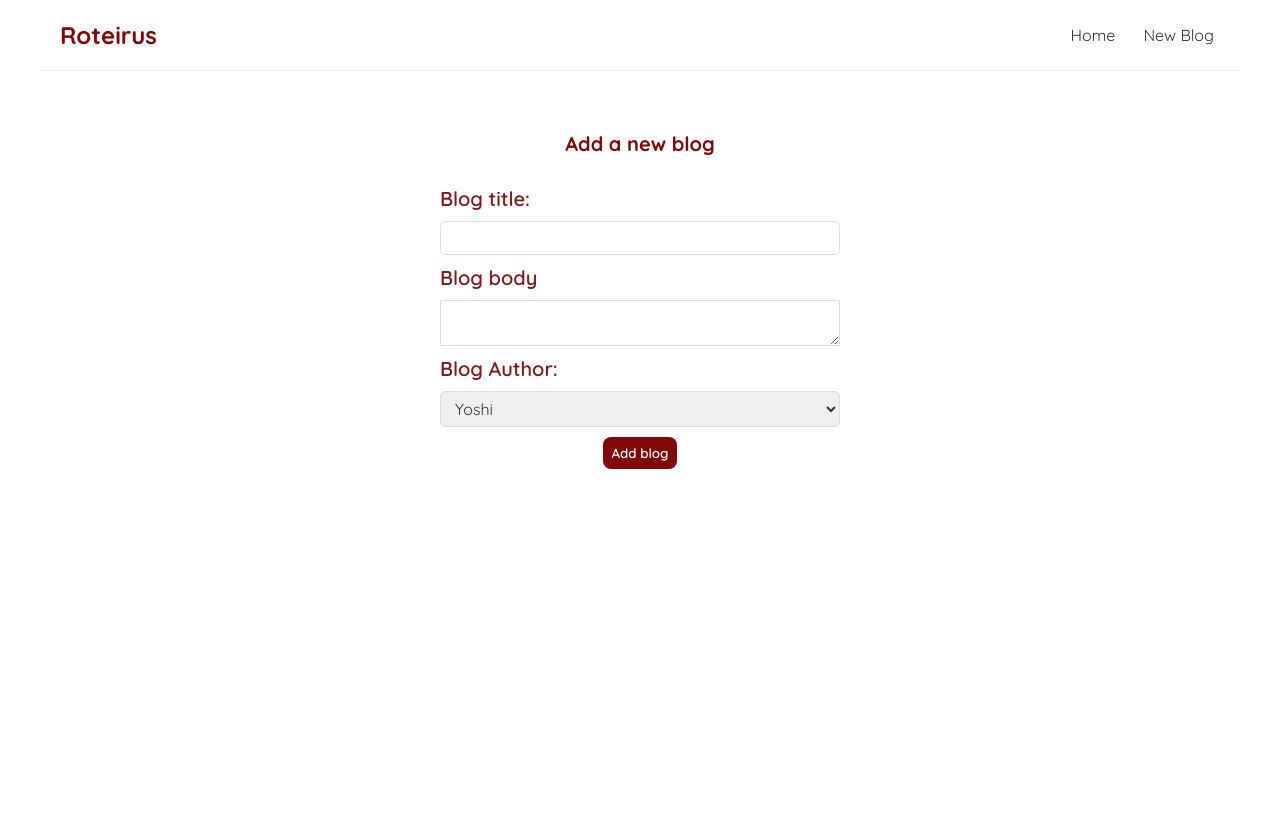
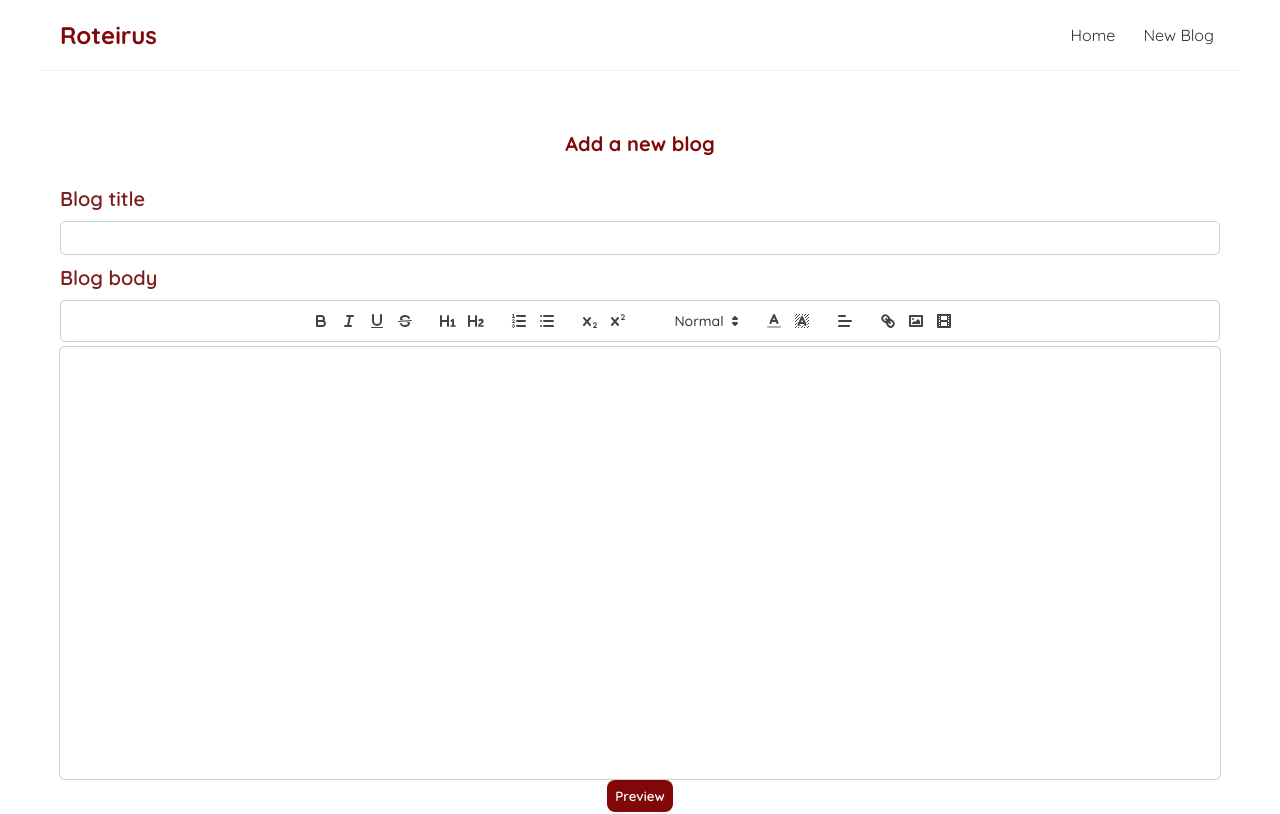
Before and after one commit to IsraExe/blog-roteirus, a React (Create React App) app: page /create in a window 1280 px wide. Shown: the top 814 px of the page. Built offline with nearby package versions, Linux system fonts and the light colour scheme.

Commit message:
Initial development of Input Component

```diff
--- a/data/db.json
+++ b/data/db.json
@@ -20,7 +20,7 @@
     },
     {
       "title": "A revoada",
-      "content": "Teste",
+      "content": "<p class=\"ql-align-right\">Teste</p>",
       "author": "Mario",
       "id": 4
     },
@@ -38,7 +38,7 @@
     },
     {
       "title": "Teste",
-      "content": "teste",
+      "content": "<p>bnvbnvnbvnvbnbnvbnvnbv</p>",
       "author": "Yoshi",
       "id": 7
     },
@@ -50,9 +50,33 @@
     },
     {
       "title": "Nova mudança",
-      "content": "<p>Agora tudo está funcionando como deveria</p>",
+      "content": "<p>nbvnbvnbvnbvvb</p>",
       "author": "Yoshi",
       "id": 9
+    },
+    {
+      "title": "Editando com novo layout",
+      "content": "<p>Está funcionando?</p>",
+      "author": "Yoshi",
+      "id": 10
+    },
+    {
+      "title": "Testing",
+      "content": "<p>fdsfsfdsf</p>",
+      "author": "Yoshi",
+      "id": 11
+    },
+    {
+      "title": "fsfds",
+      "content": "<p>fdsfdsfds</p>",
+      "author": "Yoshi",
+      "id": 12
+    },
+    {
+      "title": "nvb",
+      "content": "<p>ggfh</p>",
+      "author": "",
+      "id": 13
     }
   ]
 }
--- a/package.json
+++ b/package.json
@@ -3,6 +3,7 @@
   "version": "0.1.0",
   "private": true,
   "dependencies": {
+    "draft-js": "^0.11.7",
     "react": "^18.2.0",
     "react-dom": "^18.2.0",
     "react-icons": "^4.8.0",
--- /dev/null
+++ b/src/components/ReactQuillEditor/ReactQuillEditor.jsx
@@ -0,0 +1,37 @@
+import { useState, useEffect } from 'react';
+import ReactQuill from 'react-quill';
+import './reactQuillEditor.css';
+import 'react-quill/dist/quill.snow.css';
+
+const modules = {
+
+  toolbar: [
+    ['bold', 'italic', 'underline', 'strike'],        // toggled buttons
+
+    [{ 'header': 1 }, { 'header': 2 }],               // custom button values
+    [{ 'list': 'ordered' }, { 'list': 'bullet' }],
+    [{ 'script': 'sub' }, { 'script': 'super' }],      // superscript/subscript
+
+    [{ 'size': ['small', false, 'large', 'huge'] }],  // custom dropdown
+
+    [{ 'color': [] }, { 'background': [] }],          // dropdown with defaults from theme
+    [{ 'align': [] }],
+    ['link', 'image', 'video'],
+
+  ],
+
+}
+
+const ReactQuillEditor = ({ data = '', getContent }) => {
+  const [content, setContent] = useState(data.content);
+
+  useEffect(() => getContent(content), [getContent, content]);
+
+  return (
+    <div style={{ height: '30em' }}>
+      <ReactQuill defaultValue={content} modules={modules} theme='snow' onChange={setContent} style={{ height: '90%' }} />
+    </div>
+  )
+}
+
+export default ReactQuillEditor;
--- /dev/null
+++ b/src/components/ReactQuillEditor/reactQuillEditor.css
@@ -0,0 +1,14 @@
+.ql-toolbar {
+    border-radius: var(--radius-border-pattern-fields);
+    margin-bottom: 5px;
+}
+
+.ql-container {
+    border-radius: var(--radius-border-pattern-fields);
+    border: none!important;
+    box-shadow: 0 0 0 1px var(--border-color-fields);
+}
+
+.ql-container:focus-within  {
+    box-shadow: 0 0 0 2px var(--outline-color);
+}
--- a/src/index.css
+++ b/src/index.css
@@ -11,6 +11,7 @@
 
 :root {
   --primary-color: #810808;
+  --border-color-fields: rgb(207, 207, 201);
   --outline-color: #bbb4b4;
   --secondary-color: #b21313;
 
@@ -55,10 +56,9 @@ label {
 input {
   width: 100%;
   border-radius: var(--radius-border-pattern-fields);
-  border: 1px solid rgb(207, 207, 201);
+  border: 1px solid var(--border-color-fields);
   padding: 6px 10px;
   font-size: 16px;
-
 }
 
 input:focus,
@@ -69,8 +69,32 @@ select:focus {
 select {
   width: 100%;
   border-radius: var(--radius-border-pattern-fields);
-  border: 1px solid rgb(207, 207, 201);
+  border: 1px solid var(--border-color-fields);
   padding: 6px 10px;
   display: block;
   font-size: 16px;
 }
+
+/* Quill Styles */
+
+.ql-align-right {
+  text-align: right;
+}
+
+.ql-align-center {
+  text-align: center;
+}
+
+.ql-align-left {
+  text-align: left;
+}
+
+.ql-size-small {
+  font-size: 0.75em;
+}
+.ql-size-large {
+  font-size: 1.5em;
+}
+.ql-size-huge {
+  font-size: 2.5em
+}
--- a/src/pages/Create/Create.jsx
+++ b/src/pages/Create/Create.jsx
@@ -1,13 +1,26 @@
 import { useState } from "react";
 import { useNavigate } from "react-router-dom";
-import './create.css'
+import ReactQuillEditor from '../../components/ReactQuillEditor/ReactQuillEditor';
+import { ReactComponent as EditArticle } from '../../assets/icons/editArticle.svg';
+import Modal from '../../components/Modal/Modal';
+import './create.css';
 
 const Create = () => {
   const [title, setTitle] = useState('');
   const [content, setContent] = useState('');
-  const [author, setAuthor] = useState('Yoshi');
+  const [author, setAuthor] = useState('');
+  const [open, setOpen] = useState(false);
   const [isPending, setIsPending] = useState(false);
   const navigate = useNavigate();
+
+  const getContent = (data) => setContent(data);
+
+  const handlePreview = () => {
+    sessionStorage.setItem('content', content);
+    window.open('/preview', '_blank');
+  };
+
+  const closeModal = () => setOpen(false);
 
   const handleSubmit = async (e) => {
     e.preventDefault();
@@ -17,7 +30,9 @@ const Create = () => {
 
     await fetch('http://localhost:8000/blogs', {
       method: 'POST',
-      headers: { 'Content-Type': 'application/json' },
+      headers: {
+        'Content-Type': 'application/json'
+      },
       body: JSON.stringify(blog)
     })
     setIsPending(false);
@@ -30,29 +45,35 @@ const Create = () => {
     <div className="create">
       <h2> Add a new blog </h2>
       <form onSubmit={handleSubmit}>
-        <label>Blog title:</label>
+        <label>Blog title </label>
         <input
-          type="text"
+          type='text'
           required
-          value={title}
           onChange={(e) => setTitle(e.target.value)}
         />
+
         <label>Blog body</label>
-        <textarea
-          required
-          value={content}
-          onChange={(e) => setContent(e.target.value)}
-        ></textarea>
+
+        <div style={{ height: '30em' }}>
+          <ReactQuillEditor getContent={getContent} />
+        </div>
+
+        <button type='button' onClick={handlePreview}>Preview</button>
+
+        {open && (
+          <Modal handleSubmit={handleSubmit} closeModal={closeModal} icon={<EditArticle />} />
+        )
+        }
+
         <label>Blog Author:</label>
         <select
-          value={author}
           onChange={(e) => setAuthor(e.target.value)}
         >
-          <option value="Mario">Mario</option>
-          <option value="Yoshi">Yoshi</option>
+          <option value="" selected disabled>Please select an option</option>
+          <option value='Mario'>Mario</option>
+          <option value='Yoshi'>Yoshi</option>
         </select>
-        {!isPending && <button >Add blog</button>}
-        {isPending && <button disabled >Adding blog...</button>}
+        <button className="create_button_add"> {isPending ? 'Adding blog...' : 'Add blog'}</button>
       </form>
     </div>
   );
--- a/src/pages/Create/create.css
+++ b/src/pages/Create/create.css
@@ -1,12 +1,7 @@
 .create {
-    max-width: 400px;
+    max-width: 75em;
     margin: 0 auto;
     text-align: center;
-}
-
-.create label {
-    text-align: left;
-    display: block;
 }
 
 .create h2 {
@@ -15,22 +10,6 @@
     margin-bottom: 30px;
 }
 
-.create input,
-.create textarea,
-.create select {
-    width: 100%;
-    padding: 6px 10px;
-    margin: 10px 0;
-    border: 1px solid #ddd;
-    box-sizing: border-box;
-    display: block;
+.create_button_add {
+    margin-top: 10px;
 }
-
-.create button {
-    background: var(--primary-color);
-    color: #fff;
-    border: 0;
-    padding: 8px;
-    border-radius: 8px;
-    cursor: pointer;
-}
--- a/src/pages/Preview/Preview.jsx
+++ b/src/pages/Preview/Preview.jsx
@@ -1,4 +1,5 @@
 import { useRef, useEffect } from 'react';
+import 'react-quill/dist/quill.snow.css';
 
 const Preview = () => {
 
@@ -9,9 +10,9 @@ const Preview = () => {
     }, [containerRef])
 
     return(
-        <div ref={containerRef}>
 
-        </div>
+        <div ref={containerRef} />
+
     );
 
 }
--- a/src/pages/Update/Update.jsx
+++ b/src/pages/Update/Update.jsx
@@ -1,52 +1,23 @@
-import { useState, useEffect, useRef } from 'react';
+import { useState, useEffect } from 'react';
 import { useParams, useNavigate } from 'react-router-dom';
 import useFetch from '../../hooks/useFetch';
-import ReactQuill from 'react-quill';
-import 'react-quill/dist/quill.snow.css';
 import Modal from '../../components/Modal/Modal';
+import { ReactComponent as EditArticle } from '../../assets/icons/editArticle.svg';
+import ReactQuillEditor from '../../components/ReactQuillEditor/ReactQuillEditor';
 import './update.css';
-import { ReactComponent as EditArticle } from '../../assets/icons/editArticle.svg';
-
-const modules = {
-
-  toolbar: [
-    ['bold', 'italic', 'underline', 'strike'],        // toggled buttons
-    ['blockquote', 'code-block'],
-
-    [{ 'header': 1 }, { 'header': 2 }],               // custom button values
-    [{ 'list': 'ordered' }, { 'list': 'bullet' }],
-    [{ 'script': 'sub' }, { 'script': 'super' }],      // superscript/subscript
-    [{ 'indent': '-1' }, { 'indent': '+1' }],          // outdent/indent
-    [{ 'direction': 'rtl' }],                         // text direction
-
-    [{ 'size': ['small', false, 'large', 'huge'] }],  // custom dropdown
-
-    [{ 'color': [] }, { 'background': [] }],          // dropdown with defaults from theme
-    [{ 'font': [] }],
-    [{ 'align': [] }],
-    ['link', 'image', 'video'],
-
-  ],
-
-}
 
 const Update = () => {
   const [title, setTitle] = useState(null);
   const [content, setContent] = useState(null);
   const [author, setAuthor] = useState(null);
   const [open, setOpen] = useState(false);
-  const previewRef = useRef(null);
   const navigate = useNavigate();
 
   const { id } = useParams();
 
   const { data, isPending } = useFetch(`http://localhost:8000/blogs/${id}`);
 
-  useEffect(() => {
-
-    if (previewRef.current) previewRef.current.innerHTML = content;
-
-  }, [content, open]);
+  const getContent = (data) => setContent(data);
 
   useEffect(() => {
 
@@ -90,15 +61,16 @@ const Update = () => {
         <form onSubmit={handleSubmit}>
           <label>Blog title </label>
           <input
-            value={data.title}
+            defaultValue={data.title}
             type='text'
             required
             onChange={(e) => setTitle(e.target.value)}
           />
 
           <label>Blog body</label>
+
           <div style={{ height: '30em' }}>
-            <ReactQuill defaultValue={data.content} modules={modules} theme='snow' onChange={setContent} style={{ height: '90%' }} />
+            <ReactQuillEditor data={data} getContent={getContent}/>
           </div>
 
           <button type='button' onClick={handlePreview}>Preview</button>
@@ -117,7 +89,7 @@ const Update = () => {
             <option value='Yoshi'>Yoshi</option>
           </select>
 
-          <button className='update_button_update' type='button' onClick={showModal}>Update bSlog</button>
+          <button className='update_button_update' type='button' onClick={showModal}>Update blog</button>
 
         </form>
       </div>}
--- a/src/pages/Update/update.css
+++ b/src/pages/Update/update.css
@@ -1,5 +1,3 @@
-@import url('https://fonts.googleapis.com/css2?family=Quicksand:wght@300;400;500;600;700&display=swap');
-
 .update {
     max-width: 75em;
     margin: 0 auto;
```
Also changed, not shown: src/components/InputFiled/InputField.jsx (added, +20 -0 lines), 1 other file (tests, documents, lock files or other folders).
